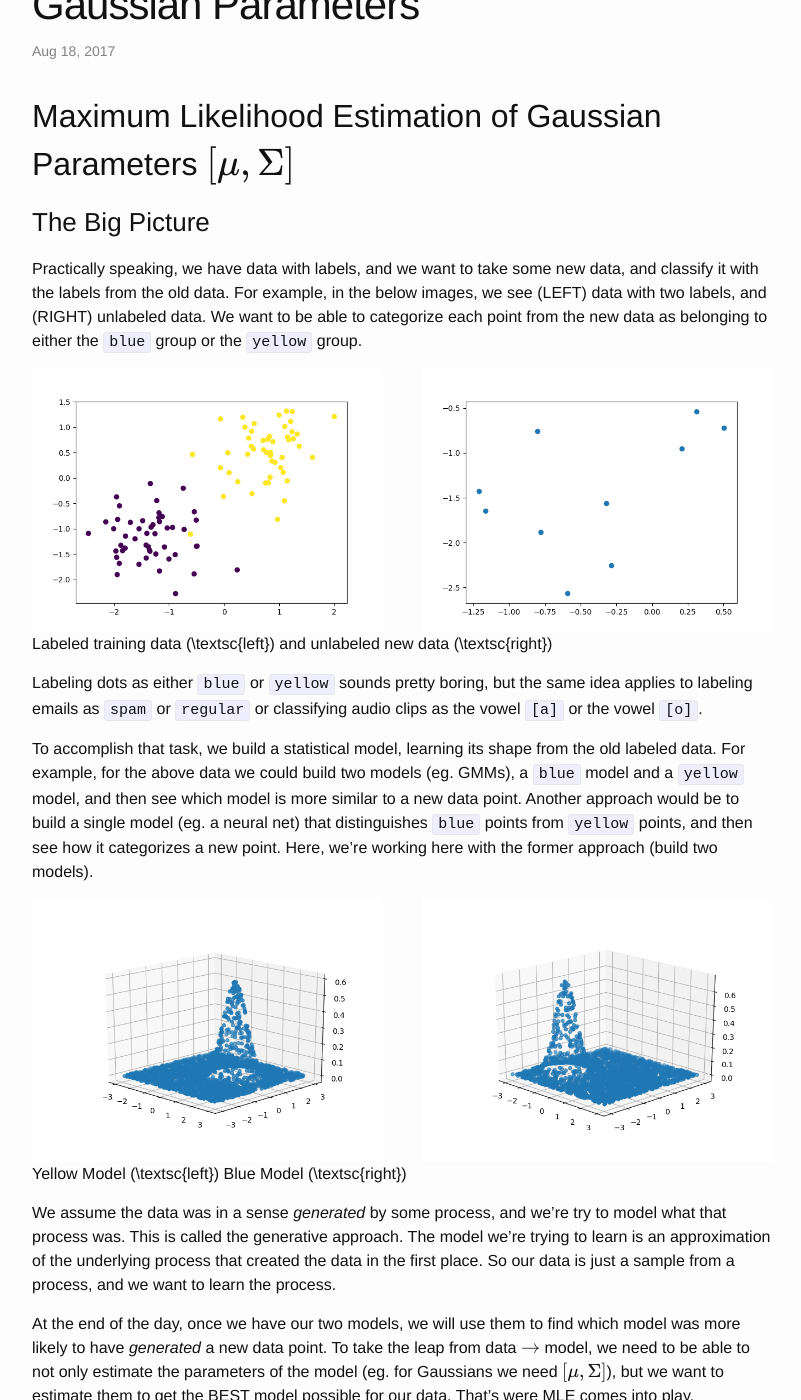
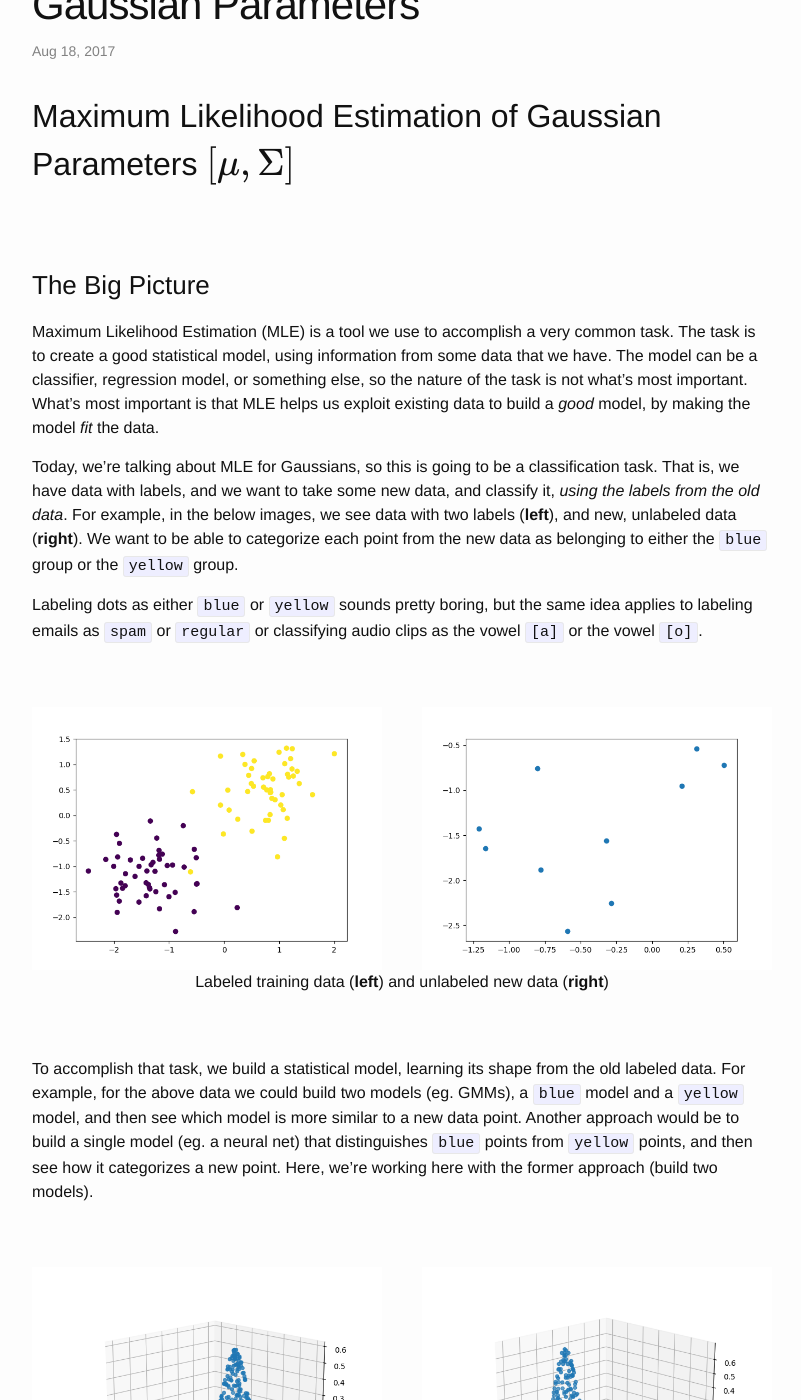
Before and after one commit to JRMeyer/jrmeyer.github.io, a Jekyll site: the page built from _posts/2017-08-18-mle.markdown, in a window 1280 px wide and 1400 px high, scrolled down 222 px. Shown: the whole window, without its empty margins (238-1039 px from the left). Built offline with Jekyll 4.4.1, drawn with Linux system fonts in a browser that asks for light colours; formulas are drawn with MathJax 3; comment, search, counter and statistics services are not loaded; some of the changed text lies outside the part shown.

Commit message:
new post on MLE

```diff
--- a/_posts/2017-08-18-mle.markdown
+++ b/_posts/2017-08-18-mle.markdown
@@ -9,37 +9,42 @@ comments: True
 
 ## Maximum Likelihood Estimation of Gaussian Parameters $$[\mu,\Sigma]$$
 
+<br><br>
 
 ### The Big Picture
 
-Practically speaking, we have data with labels, and we want to take some new data, and classify it with the labels from the old data. For example, in the below images, we see (LEFT) data with two labels, and (RIGHT) unlabeled data. We want to be able to categorize each point from the new data as belonging to either the `blue` group or the `yellow` group.
+Maximum Likelihood Estimation (MLE) is a tool we use to accomplish a very common task. The task is to create a good statistical model, using information from some data that we have. The model can be a classifier, regression model, or something else, so the nature of the task is not what's most important. What's most important is that MLE helps us exploit existing data to build a _good_ model, by making the model _fit_ the data.
 
+Today, we're talking about MLE for Gaussians, so this is going to be a classification task. That is, we have data with labels, and we want to take some new data, and classify it, _using the labels from the old data_. For example, in the below images, we see data with two labels (**left**), and new, unlabeled data (**right**). We want to be able to categorize each point from the new data as belonging to either the `blue` group or the `yellow` group.
+
+Labeling dots as either `blue` or `yellow` sounds pretty boring, but the same idea applies to labeling emails as `spam` or `regular` or classifying audio clips as the vowel `[a]` or the vowel `[o]`.
+
+<br><br>
 <img src="/misc/figs/mle_1.png" align="left" style="width: 350px;"/>
 <img src="/misc/figs/mle_2.png" align="right" style="width: 350px;"/>
+<center>Labeled training data (<b>left</b>) and unlabeled new data (<b>right</b>)</center>
+<br><br>
 
-
-Labeled training data (\textsc{left}) and unlabeled new data (\textsc{right})
-
-
-Labeling dots as either `blue` or `yellow` sounds pretty boring, but the same idea applies to labeling emails as `spam` or `regular` or classifying audio clips as the vowel `[a]` or the vowel `[o]`.
 
 To accomplish that task, we build a statistical model, learning its shape from the old labeled data. For example, for the above data we could build two models (eg. GMMs), a `blue` model and a `yellow` model, and then see which model is more similar to a new data point. Another approach would be to build a single model (eg. a neural net) that distinguishes `blue` points from `yellow` points, and then see how it categorizes a new point. Here, we're working here with the former approach (build two models).
 
 
+<br><br>
 <img src="/misc/figs/mle_model_2.png" align="right" style="width: 350px;"/>
 <img src="/misc/figs/mle_model_1.png" align="left" style="width: 350px;"/>
+<center>Yellow Model (<b>left</b>) Blue Model (<b>right</b>)</center>
+<br><br>
 
-
-Yellow Model (\textsc{left}) Blue Model (\textsc{right})
-
-We assume the data was in a sense _generated_ by some process, and we're try to model what that process was. This is called the generative approach. The model we're trying to learn is an approximation of the underlying process that created the data in the first place. So our data is just a sample from a process, and we want to learn the process.
+We assume the data was in a sense _generated_ by some process, and we're try to model what that process was. This is called the [generative approach](https://en.wikipedia.org/wiki/Generative_model). The model we're trying to learn is an approximation of the underlying process that created the data in the first place. So our data is just a sample from a process, and we want to learn the process.
 
 At the end of the day, once we have our two models, we will use them to find which model was more likely to have _generated_ a new data point. To take the leap from data $$\rightarrow$$ model, we need to be able to not only estimate the parameters of the model (eg. for Gaussians we need $$[\mu, \Sigma]$$), but we want to estimate them to get the BEST model possible for our data. That's were MLE comes into play.
 
 
+<br><br>
+
 ### MLE
 
-MLE is one flavor of parameter estimation in machine learning, and in to perform parameter estimation, we need:
+MLE is one flavor of parameter estimation in machine learning, and in order to perform parameter estimation, we need:
 
 1. some data $$\mathbf{X}$$
 2. some hypothesized generating function of the data $$f(\mathbf{X},\theta)$$
@@ -52,6 +57,7 @@ In MLE, the objective function (evaluation) we chose is the _likelihood_ of the
 $$\theta_{MLE} = \underset{\theta}{\operatorname{argmax}} p(\mathbf{X}|\theta)$$
 
 
+<br><br>
 
 ### MLE for a Gaussian
 
@@ -190,6 +196,8 @@ To get the $${\operatorname{argmax}}$$ for each parameter we have to do two thin
 
 By doing step (1), we get an equation for the change of the function, and we know that if the function isn't changing at a certain point, that point is a maximum or a minimum. Since we're working with a Gaussian function, we already know ahead of time that there is one and only one maximum, and there is no minimum! Easy as that!
 
+<br><br>
+
 ### MLE of $$\mu$$
 
 First we'll work to solve for the mean of our Gaussian, $$\mu$$. Remember we've got our likelihood function in a simple form:
@@ -290,13 +298,11 @@ Huzzah! We've reached the promised land! We now have a formula we can use to est
 
 We want to take that data and make some models which we think represent that data well. In our case we are learning two Gaussian models, one for the `yellow` data and one for the `blue` data:
 
-
+<br><br>
 <img src="/misc/figs/mle_model_2.png" align="right" style="width: 350px;"/>
 <img src="/misc/figs/mle_model_1.png" align="left" style="width: 350px;"/>
-
-
-Yellow Model (\textsc{left}) Blue Model (\textsc{right})
-
+<center>Yellow Model (<b>left</b>) Blue Model (<b>right</b>)</center>
+<br><br>
 
 
 To make our Gaussians fit the data as well as we can, we can do two things: (1) move the center of the curve or (2) adjust the width of the peak. Right now, with $$\mu$$ we're only talking about the placement of the center of the curve, we're not talking at all about its width.
@@ -305,6 +311,8 @@ Where is the best place to put a bell curve to cover all our data? Well, how abo
 
 Sure enough, if you take a look at the data, you'll see that the `yellow` data is grouped around the point `[-1,-1]` and that the `blue` data points are all clustered around `[1,1]`. Now take a look at the models we've made. You'll see that the center of the peak for the `yellow` model is somewhere near  `[-1,-1]` and that the peak of the `blue` model is around `[1,1]`.
 
+
+<br><br>
 
 ### MLE of $$\sigma^{2}$$
 
```
Also changed, not shown: _posts/2017-04-05-seminal-asr-papers.markdown (+8 -0 lines).
